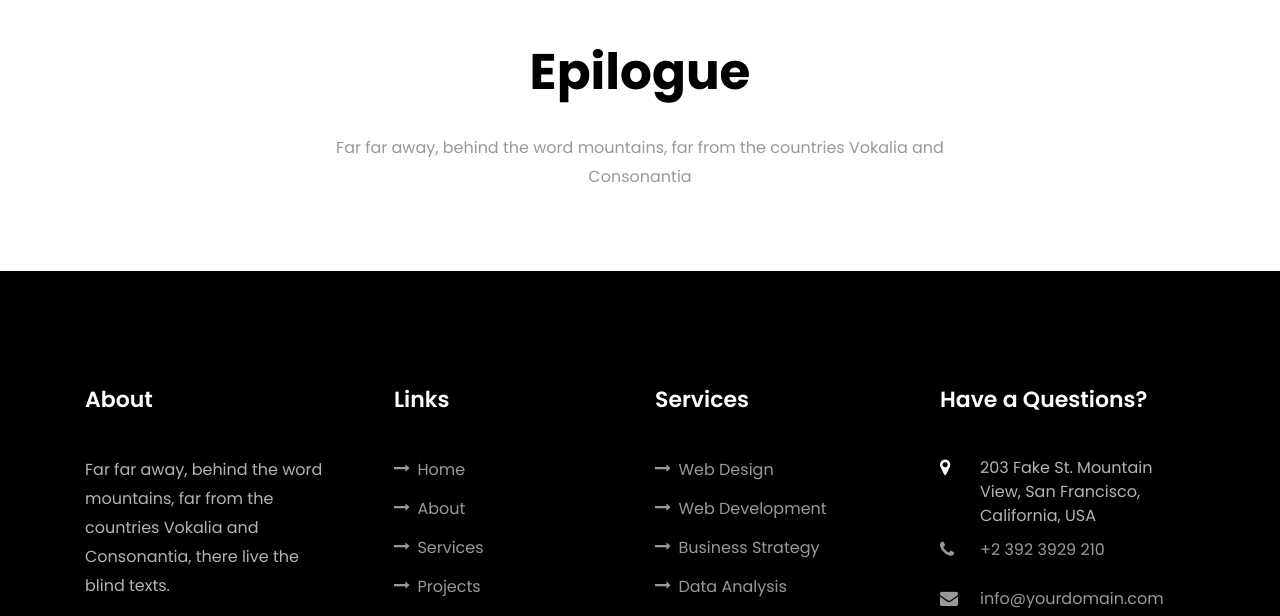
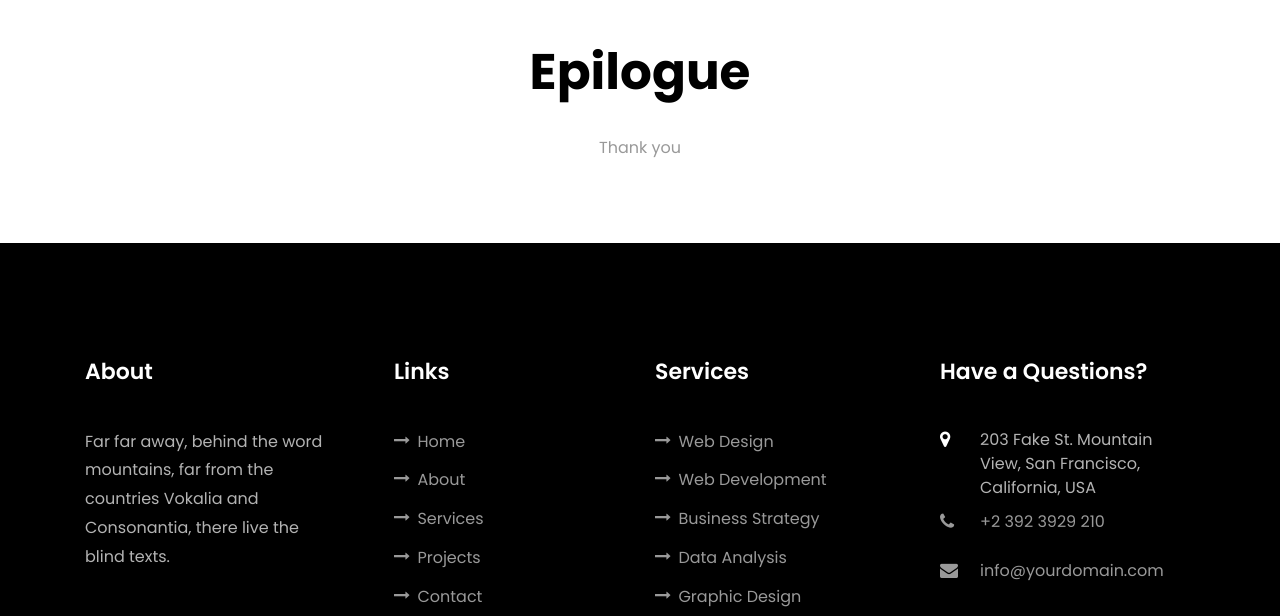
Before and after one commit to alselddl97/potfolio, a plain HTML site: page tem1/index.html in a window 1280 px wide. Shown: the part 4180-4796 px from the top of the page. Drawn offline with Linux system fonts and the light colour scheme; files whose address does not match are found by name.

Commit message:
Update index.html

```diff
--- a/tem1/index.html
+++ b/tem1/index.html
@@ -385,7 +385,7 @@ In the information society, expertise in clothing fashion contributed to the dev
                 <div class="col-md-7 heading-section text-center ftco-animate">
                     <h1 class="big big-2">Epilogue</h1>
                     <h2 class="mb-4">Epilogue</h2>
-                    <p>Far far away, behind the word mountains, far from the countries Vokalia and Consonantia</p>
+                    <p>Thank you</p>
                 </div>
             </div>
         </div>
```
